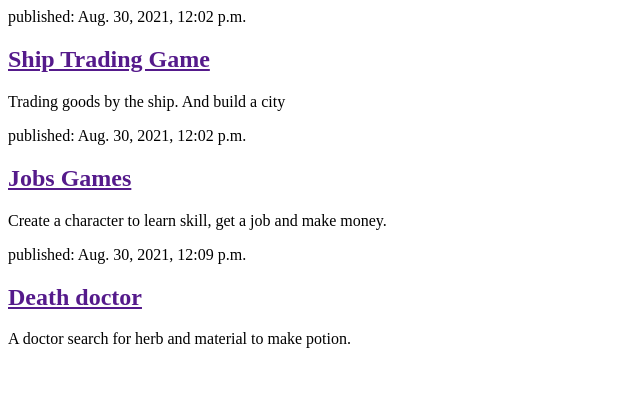
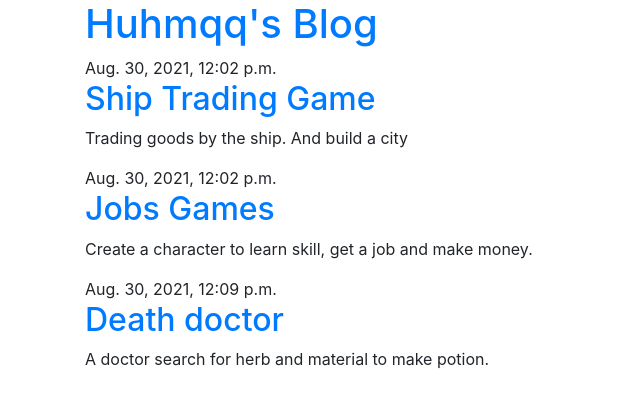
Before and after one commit to huhmqq/my-first-blog, a Django app: page / in a window 1280 px wide. Shown: the top 408 px of the page, without its empty margins (0-640 px from the left). Run offline with Django 3.2, Linux system fonts and the light colour scheme; data comes from the database, SQL or seed files in the repository.

Commit message:
Added view and template for detailed blog post as well as css for the site.

```diff
--- /dev/null
+++ b/gamesfold/templates/gamesfold/base.html
@@ -0,0 +1,25 @@
+{% load static %}
+<!DOCTYPE html>
+<html>
+    <head>
+        <title>Huhmqq's blog</title>
+        <link rel="stylesheet" href="https://cdn.jsdelivr.net/npm/bootstrap@4.5.3/dist/css/bootstrap.min.css" integrity="sha384-TX8t27EcRE3e/ihU7zmQxVncDAy5uIKz4rEkgIXeMed4M0jlfIDPvg6uqKI2xXr2" crossorigin="anonymous">
+        <link href='//fonts.googleapis.com/css?family=Lobster&subset=latin,latin-ext' rel='stylesheet' type='text/css'>
+        <link rel="stylesheet" href="{% static 'css/gamesfold.css' %}">
+    </head>
+    <body>
+    <header class="page-header">
+      <div class="container">
+          <h1><a href="/">Huhmqq's Blog</a></h1>
+      </div>
+    </header>
+        <main class="container">
+            <div class="row">
+                <div class="col">
+                {% block content %}
+                {% endblock %}
+                </div>
+            </div>
+        </main>
+    </body>
+</html>
--- a/gamesfold/templates/gamesfold/post_list.html
+++ b/gamesfold/templates/gamesfold/post_list.html
@@ -1,14 +1,13 @@
-<!DOCTYPE html>
-<html>
-    <head>
-        <title>huhmqq's blog</title>
-    </head>
-    <div> {{post}} </div>
+{% extends 'gamesfold/base.html' %}
+
+{% block content %}
     {% for post in posts %}
-    <article>
-        <time>published: {{ post.published_date }}</time>
-        <h2><a href="">{{ post.title }}</a></h2>
-        <p>{{ post.text|linebreaksbr }}</p>
-    </article>
-{% endfor %}
-</html>
+        <article class="post">
+            <time class="date">
+                {{ post.published_date }}
+            </time>
+            <h2><a href="{% url 'post_detail' pk=post.pk %}">{{ post.title }}</a></h2>
+            <p>{{ post.text|linebreaksbr }}</p>
+        </article>
+    {% endfor %}
+{% endblock %}
--- a/gamesfold/urls.py
+++ b/gamesfold/urls.py
@@ -3,4 +3,5 @@ from . import views
 
 urlpatterns = [
     path('', views.post_list, name='post_list'),
+    path('post/<int:pk>/', views.post_detail, name='post_detail'),
 ]
--- a/gamesfold/views.py
+++ b/gamesfold/views.py
@@ -1,7 +1,13 @@
 from django.shortcuts import render
 from django.utils import timezone
 from .models import Post
+from django.shortcuts import render, get_object_or_404
 
 def post_list(request):
     posts = Post.objects.filter(published_date__lte=timezone.now()).order_by('published_date')
     return render(request, 'gamesfold/post_list.html', {'posts': posts})
+    Post.objects.get(pk=pk)
+
+def post_detail(request, pk):
+    post = get_object_or_404(Post, pk=pk)
+    return render(request, 'gamesfold/post_detail.html', {'post': post})
```
Also changed, not shown: gamesfold/templates/gamesfold/post_detail.html (added, +13 -0 lines).
